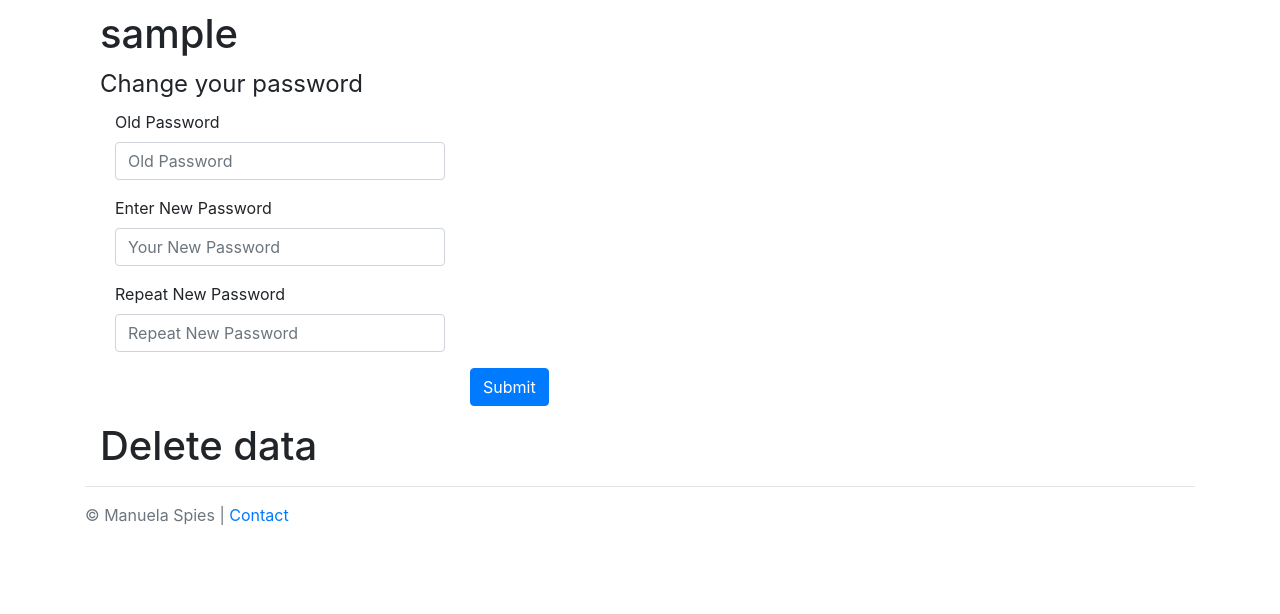
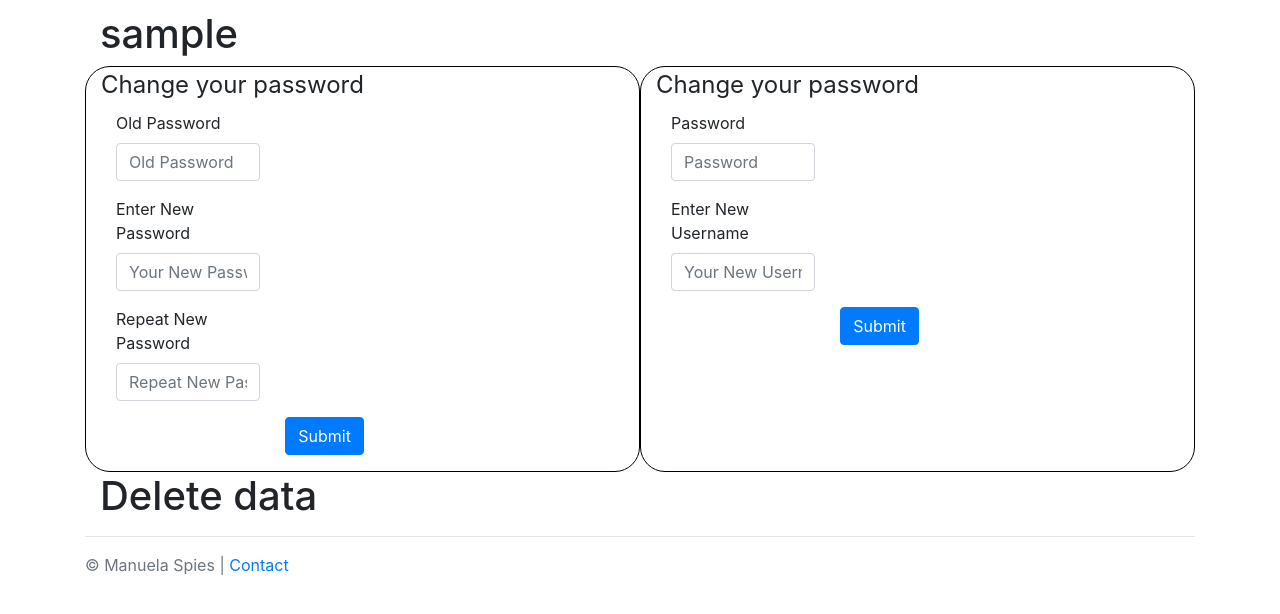
Before and after one commit to ManuelaSpies/NCEA-Calculator, a Flask app: page /settings in a window 1280 px wide. Shown: the part 56-670 px from the top of the page. Run offline with Flask 2, Linux system fonts and the light colour scheme; the visitor is signed in with stand-in values (Sample User, id 1); some libraries are stand-ins or nearby versions.

Commit message:
Code modifications (login_check())

```diff
--- a/app.py
+++ b/app.py
@@ -22,6 +22,12 @@ def is_logged_in():
     except KeyError:
         print("Not logged in")
         return False
+
+def login_check():
+    if is_logged_in() is False:
+        return login_page(not_logged_in, "primary")
+    else:
+        return True
 
 
 def create_connection(db_file):
@@ -122,28 +128,47 @@ def get_categories(data, number):
     return outcome
 
 
+def check_password(user_input, user_session=session):
+    con = create_connection(DATABASE_NAME)
+    cur = con.cursor()
+    user_data = cur.execute(find_user, (user_session['username'],)).fetchall()
+    con.commit()
+    con.close()
+
+    # Check if the account exist in the data base. If not, log out and notify user.
+    try:
+        db_password = user_data[0][2]
+    except IndexError:
+        print("ERROR: Index error occured during db password check. User logged out.")
+        [user_session.pop(key) for key in list(user_session.keys())]
+        return login_page(account_error, "danger")
+
+    # Check if the password is correct.
+    if not flask_bcrypt.check_password_hash(db_password, user_input):
+        print("Hash doesn't align with user input.")
+        [user_session.pop(key) for key in list(user_session.keys())]
+        return login_page(incorrect_input, "warning")
+
+
 @app.route('/')
 def main():
-    if is_logged_in():
-        credits_package = credits_numbers()
-        # Credit's Package: [[all [name, total, e, m, a, left, codename (all/l3/...)], l3, l2, l1]
+    login_check()
 
-        return render_template("home.html", results=credits_package, logged_in=is_logged_in(), session=session)
+    # Credit's Package: [[all [name, total, e, m, a, left, codename (all/l3/...)], l3, l2, l1]
+    credits_package = credits_numbers()
 
-    else:
-        return redirect('/login')
-
+    return render_template("home.html", results=credits_package, logged_in=is_logged_in(), session=session)
 
 @app.route('/login')
 def login_page(message=False, colour="light"):
-    if is_logged_in():
+    if login_check():
         return redirect('/')
     return render_template("login.html", message=message, colour=colour)
 
 
 @app.route('/contact')
 def contact():
-    if is_logged_in():
+    if is_logged_in != False:
         base = "base.html"
     else:
         base = "nologin_base.html"
@@ -152,7 +177,7 @@ def contact():
 
 @app.route('/gallery')
 def gallery():
-    if is_logged_in():
+    if is_logged_in != False:
         base = "base.html"
     else:
         base = "nologin_base.html"
@@ -161,8 +186,7 @@ def gallery():
 
 @app.route('/overview')
 def overview():
-    if not is_logged_in():
-        return login_page(not_logged_in, "primary")
+    login_check()
 
     # LIST OF ALL COMPLETED STANDARDS
     con = create_connection(DATABASE_NAME)
@@ -207,8 +231,7 @@ def overview():
 
 @app.route('/new-achievement')
 def load_add_credits(message=False, colour="light"):
-    if not is_logged_in():
-        return login_page(not_logged_in, "primary")
+    login_check()
 
     con = create_connection(DATABASE_NAME)
     cur = con.cursor()
@@ -236,8 +259,7 @@ def load_add_credits(message=False, colour="light"):
 
 @app.route('/add-credits', methods=['POST'])
 def add_credits():
-    if not is_logged_in():
-        return login_page(not_logged_in, "primary")
+    login_check()
 
     entry_name = request.form['input_as']
     entry_grade = request.form['input_grade']
@@ -287,16 +309,13 @@ def add_credits():
 
 @app.route('/new-standard')
 def load_add_standard(message=False, colour="light"):
-    if not is_logged_in():
-        return login_page(not_logged_in, "primary")
-    else:
-        return render_template("enter_standard.html", alert=message, logged_in=is_logged_in(), session=session, colour=colour)
+    login_check()
+    return render_template("enter_standard.html", alert=message, logged_in=is_logged_in(), session=session, colour=colour)
 
 
 @app.route('/add-standard', methods=['POST'])
 def add_standard():
-    if not is_logged_in():
-        return login_page(not_logged_in, "primary")
+    login_check()
 
     entry_as = request.form['standard_name']
     entry_desc = request.form['description']
@@ -363,8 +382,8 @@ def add_standard():
 
 @app.route('/register')
 def register(message=False, colour="primary"):
-    if is_logged_in():
-        return login_page(not_logged_in, "primary")
+    if is_logged_in() is not False:
+        return redirect('/')
     return render_template("register.html", error_message=message, logged_in=is_logged_in(), session=session, colour=colour)
 
 
@@ -453,8 +472,7 @@ def login():
 
 @app.route('/logout')
 def logout():
-    if not is_logged_in():
-        return login_page(not_logged_in, "primary")
+    login_check()
 
     print("Status: User logged out.")
     # print(list(session.keys()))
@@ -465,63 +483,47 @@ def logout():
 
 @app.route('/settings')
 def settings_page(message=False, colour="primary"):
-    if is_logged_in():
-        user_info = [session['user_id'], session['username']]
-        return render_template("settings.html", user=user_info, session=session, alert=message, colour=colour)
-    else:
-        return render_template("register.html")
+    login_check()
+
+    user_info = [session['user_id'], session['username']]
+    return render_template("settings.html", user=user_info, session=session, alert=message, colour=colour)
+
+
+@app.route('/change-username', methods=['POST'])
+def change_username():
+    return 'lol'
 
 
 @app.route('/change-password', methods=['POST'])
 def change_password():
-    if is_logged_in():
-        # check old password
-        con = create_connection(DATABASE_NAME)
-        cur = con.cursor()
-        user_data = cur.execute(find_user, (session['username'],)).fetchall()
-        old_pw = request.form['oldpassword']
-        con.commit()
-        con.close()
+    login_check()
 
-        # Check if the password was correctly entered.
-        # Check if the account exist in the data base. If not, log out and notify user.
-        try:
-            db_password = user_data[0][2]
-        except IndexError:
-            print("ERROR: Index error occured during db password check. User logged out.")
-            [session.pop(key) for key in list(session.keys())]
-            return login_page(account_error, "danger")
+    # check old password
+    old_pw = request.form['oldpassword']
 
-        # Check if the password is correct.
-        if not flask_bcrypt.check_password_hash(db_password, old_pw):
-            print("Hash doesn't align with user input.")
-            [session.pop(key) for key in list(session.keys())]
-            return login_page(incorrect_input, "warning")
+    check_password(old_pw, session)
 
-        new_pw_1 = request.form['newpassword1']
-        new_pw_2 = request.form['newpassword2']
+    new_pw_1 = request.form['newpassword1']
+    new_pw_2 = request.form['newpassword2']
 
-        # Check if the new password was typed correctly. If not, return and notify user.
-        if new_pw_1 != new_pw_2:
-            print("USER ERROR: Passwords don't align.")
-            return settings_page(password_match, "warning")
+    # Check if the new password was typed correctly. If not, return and notify user.
+    if new_pw_1 != new_pw_2:
+        print("USER ERROR: Passwords don't align.")
+        return settings_page(password_match, "warning")
 
-        # Overwrite password.
-        hashed_password = flask_bcrypt.generate_password_hash(new_pw_1).decode('utf-8')
-        user_id = session['user_id']
-        user_data = (hashed_password, user_id)
-        print("User data: ", user_data)
+    # Overwrite password.
+    hashed_password = flask_bcrypt.generate_password_hash(new_pw_1).decode('utf-8')
+    user_id = session['user_id']
+    user_data = (hashed_password, user_id)
+    print("User data: ", user_data)
 
-        con = create_connection(DATABASE_NAME)
-        cur = con.cursor()
-        cur.execute(setting_change_password, user_data)
-        con.commit()
-        con.close()
+    con = create_connection(DATABASE_NAME)
+    cur = con.cursor()
+    cur.execute(setting_change_password, user_data)
+    con.commit()
+    con.close()
 
-        return settings_page(success, "success")
-
-    else:
-        return login_page(not_logged_in, "primary")
+    return settings_page(success, "success")
 
 
 if __name__ == "__main__":
--- a/static/css/style.css
+++ b/static/css/style.css
@@ -54,7 +54,7 @@
 .custom-box {
     border: 1px solid black;
     border-radius: 25px;
-    padding: 20px 20px 0 20px;
+    /*padding: 20px 20px 0 20px;*/
 }
 
 .white-font {
--- a/templates/contact.html
+++ b/templates/contact.html
@@ -31,5 +31,10 @@
             use the code on my project, due to the circumstances and limits/lack of limits. </p>
         <p>Sqlite is public domain and thus usable, as nobody owns the copyright. Because of copyright implications, I
             used my own photos and obtained verbal consent of the models.</p>
+
+        <h1>Documentation of the Development Process</h1>
+        <ul>
+            <li><a href="{{ url_for('static', filename='documentation/91903.pdf') }}">AS91903 <em>Use complex techniques to develop a digital media outcome</em></a></li>
+        </ul>
     </div>
 {% endblock %}
--- a/templates/settings.html
+++ b/templates/settings.html
@@ -16,8 +16,8 @@
         <div>
             <h1>{{ user[1] }}</h1>
         </div>
-        <div>
-            <form class="form-horizontal" method="post" action="/change-password">
+        <div class="row">
+            <form class="col form-horizontal custom-box" method="post" action="/change-password">
                 <fieldset>
                     <legend>Change your password</legend>
 
@@ -55,6 +55,36 @@
                     </div>
                 </fieldset>
             </form>
+            <form class="col form-horizontal custom-box" method="post" action="/change-username">
+                <fieldset>
+                    <legend>Change your password</legend>
+
+                    <!-- Password input-->
+                    <div class="form-group">
+                      <label class="col-md-4 control-label" for="password">Password</label>
+                      <div class="col-md-4">
+                        <input id="password" name="password" type="password" placeholder="Password" class="form-control input-md" required="">
+
+                      </div>
+                    </div>
+
+                    <!-- New username input-->
+                    <div class="form-group">
+                      <label class="col-md-4 control-label" for="newusername">Enter New Username</label>
+                      <div class="col-md-4">
+                        <input id="newusername" name="newusername" type="text" placeholder="Your New Username" class="form-control input-md" required="">
+
+                      </div>
+                    </div>
+
+                    <!-- Submit button -->
+                    <div class="form-group row">
+                        <div class="offset-4 col-8">
+                            <button name="submit" type="submit" class="btn btn-primary">Submit</button>
+                        </div>
+                    </div>
+                </fieldset>
+            </form>
         </div>
         <div>
 
```
Also changed, not shown: 2 other files.
